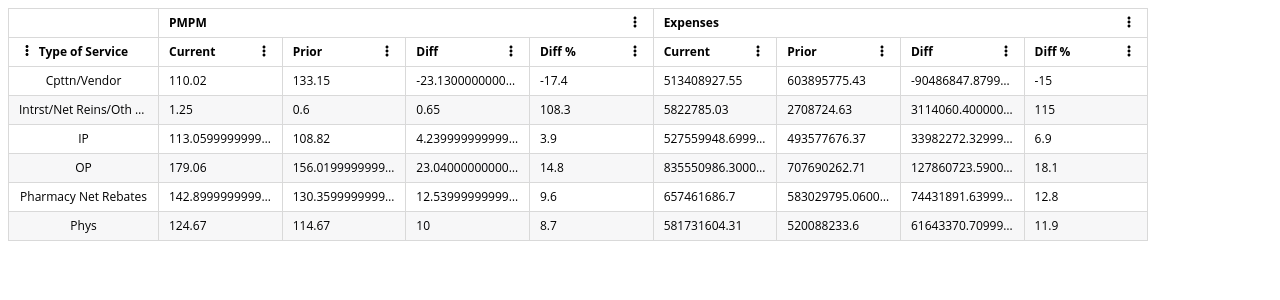
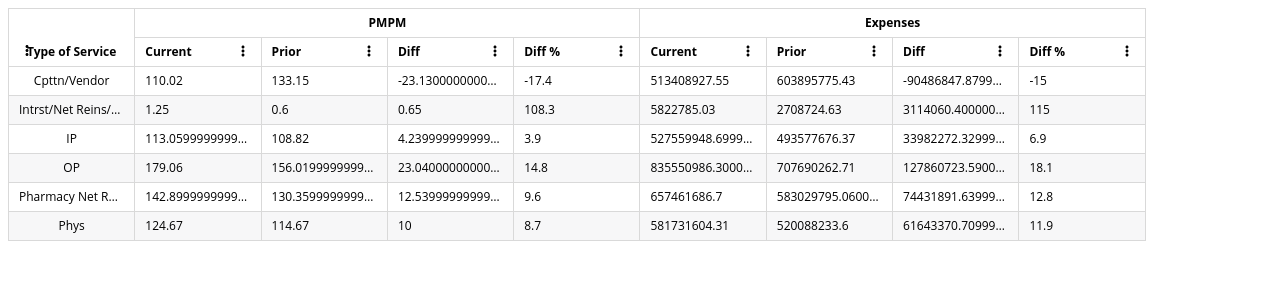
Before and after one commit to mahonbr/tanstack-table, a React (Vite) app: page / in a window 1280 px wide. Shown: the top 300 px of the page. Built offline with nearby package versions, Linux system fonts and the light colour scheme.

Commit message:
Update Style for Group Placeholders

```diff
--- a/src/components/grids/Grid.jsx
+++ b/src/components/grids/Grid.jsx
@@ -10,7 +10,7 @@ import { down, menu_alt, up } from '@/assets/themes';
 
 import { defaultData } from './Grid.utils';
 
-const PREFIX = 'eda-grid';
+const PREFIX = 'eda-table';
 
 /**
  * @todo Add slots to classes.
@@ -57,8 +57,13 @@ const GridRoot = styled('table')(() => ({
 			padding: `0 var(--ag-cell-horizontal-padding)`,
 			width: 'var(--eda-default-column-width)',
 
-			'&[colspan]': {
+			// Style for the grouped header rows.
+			'&.ag-header-row-column-group': {
 				width: 'unset',
+
+				'&.placeholder': {
+					borderBottomColor: 'transparent',
+				},
 			},
 
 			// Overflow handling.
@@ -179,6 +184,7 @@ const defaultColumns = [
 	},
 	{
 		header: 'PMPM',
+		headerClass: 'ag-center-aligned-header',
 		columns: [
 			{
 				accessorKey: 'pmpmCurrent',
@@ -218,6 +224,7 @@ const defaultColumns = [
 	},
 	{
 		header: 'Expenses',
+		headerClass: 'ag-center-aligned-header',
 		columns: [
 			{
 				accessorKey: 'expenseCurrent',
@@ -306,12 +313,23 @@ const Grid = (props) => {
 	return (
 		<GridRoot className={clsx(classes.root)}>
 			<thead>
-				{table.getHeaderGroups().map((headerGroup) => {
+				{table.getHeaderGroups().map((headerGroup, i) => {
+					const headerGroups = table.getHeaderGroups();
+					const isLeafRow = i === headerGroups.length - 1;
+
 					return (
 						<tr key={headerGroup.id}>
 							{headerGroup.headers.map((header) => {
 								// Guard clause for placeholder headers.
-								if (header.isPlaceholder) return <th key={header.id} />;
+								if (header.isPlaceholder)
+									return (
+										<th
+											key={header.id}
+											className={clsx('placeholder', {
+												'ag-header-row-column-group': !isLeafRow,
+											})}
+										/>
+									);
 
 								const headerClass = header.column.columnDef?.headerClass
 									? castArray(header.column.columnDef?.headerClass)
@@ -324,11 +342,14 @@ const Grid = (props) => {
 										onClick={header.column.getToggleSortingHandler()}
 										className={clsx(...headerClass, {
 											[classes.sortable]: header.column.getCanSort(),
+											'ag-header-row-column-group': !isLeafRow,
 										})}
 									>
 										<div className={clsx(classes.headerCellWrapper)}>
 											{flexRender(header.column.columnDef.header, header.getContext())}
 
+											{isLeafRow && (
+												<>
 													{header.column.getCanSort() && (
 														<SortIndicatorTool sorted={header.column.getIsSorted()} />
 													)}
@@ -338,6 +359,8 @@ const Grid = (props) => {
 													<button className={'menuTool'} onClick={onMenuClick}>
 														<img alt={'Menu'} src={menu_alt} style={{ width: 16 }} />
 													</button>
+												</>
+											)}
 										</div>
 									</th>
 								);
```
Lines whose indentation alone changed are shown as unchanged.
